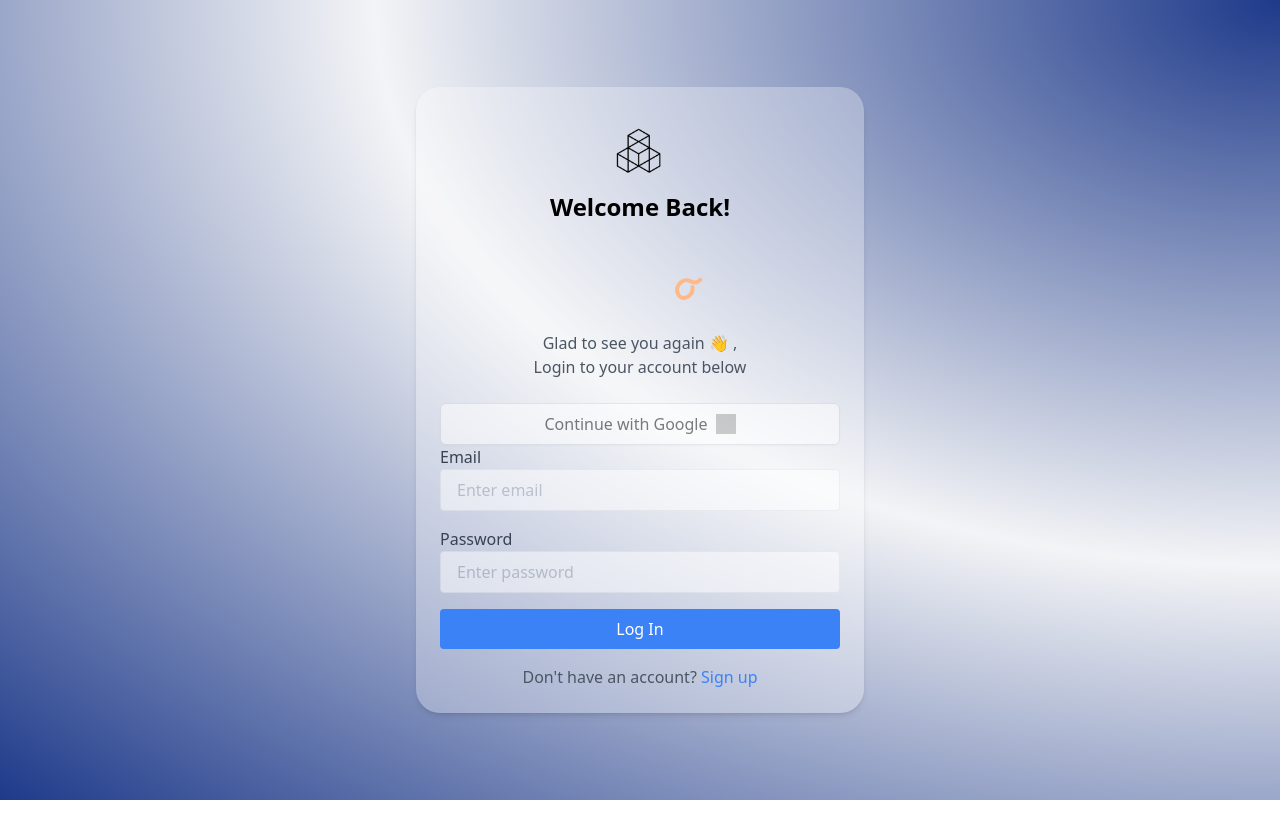
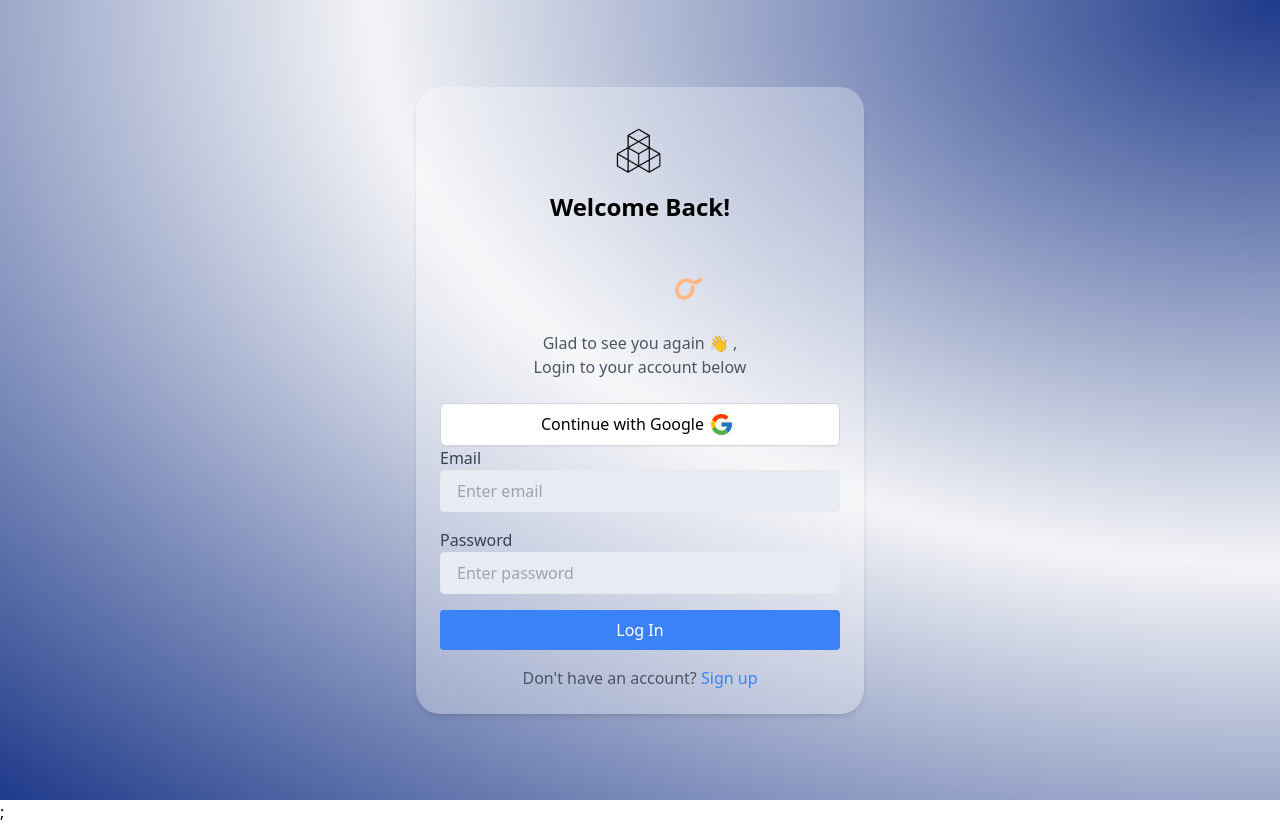
Before and after one commit to binary-amigo/Aceprep, a React (Vite) app: page / in a window 1280 px wide. Before the commit the page ends 800 px from the top, so only its background shows below. Built offline with nearby package versions, Linux system fonts and the light colour scheme; grey boxes are pictures that could not be loaded.

Commit message:
Added Google Sign In

```diff
--- a/package.json
+++ b/package.json
@@ -10,6 +10,7 @@
     "preview": "vite preview"
   },
   "dependencies": {
+    "@react-oauth/google": "^0.12.1",
     "gsap": "^3.12.5",
     "node-emoji": "^2.1.3",
     "react": "^18.2.0",
--- a/src/components/LogIn/Form.jsx
+++ b/src/components/LogIn/Form.jsx
@@ -1,57 +1,91 @@
 // LoginPage.js
 import image from "../../assets/images/Aceprep.png";
-import { useEffect } from 'react';
-import  * as emoji from 'node-emoji'
-import Lottie from 'react-lottie'
-import hello from '../../assets/lotties/hello';
+import { useEffect } from "react";
+import * as emoji from "node-emoji";
+import Lottie from "react-lottie";
+import hello from "../../assets/lotties/hello";
+import { useGoogleLogin } from "@react-oauth/google";
 
 const DisableScrollComponent = () => {
+  const login = useGoogleLogin({
+    onSuccess: (tokenResponse) => console.log(tokenResponse),
+  });
+
   useEffect(() => {
     // Disable scrolling when the component mounts
-      document.body.style.overflow = 'hidden';
+    document.body.style.overflow = "hidden";
 
     // Re-enable scrolling when the component unmounts
     return () => {
-        document.body.style.overflow = 'scroll';
+      document.body.style.overflow = "scroll";
     };
   }, []);
 
-    const emoji2 =emoji.find("wave")
+  const emoji2 = emoji.find("wave");
 
   const defaultOptions = {
     loop: true,
     autoplay: true,
     animationData: hello,
     rendererSettings: {
-        preserveAspectRatio: "xMidYMid slice"
-      }
+      preserveAspectRatio: "xMidYMid slice",
+    },
   };
 
   return (
     <div className=" bg-[radial-gradient(ellipse_at_top_right,_var(--tw-gradient-stops))] from-blue-900 via-gray-100 to-blue-900 flex justify-center items-center h-screen fixed-div  ">
       <div className="max-w-md w-full p-6 bg-white  shadow-md bg-opacity-30 backdrop-blur-sm rounded-3xl">
         <div className="text-center ">
-              <div className='flex w-20 mx-auto  '>
+          <div className="flex w-20 mx-auto  ">
             <img
               src={image} // Replace with your logo image path
-
               className="mx-auto justify-center items-center "
             />
           </div>
 
           <h2 className="mb-2 text-2xl font-bold">Welcome Back!</h2>
-            <Lottie   options={defaultOptions}             height={100}              width={200}            />
-            <p className="text-gray-600">Glad to see you again {emoji2.emoji} , <br />Login to your account below</p>
+          <Lottie options={defaultOptions} height={100} width={200} />
+          <p className="text-gray-600">
+            Glad to see you again {emoji2.emoji} , <br />
+            Login to your account below
+          </p>
         </div>
         <form className="mt-6">
           <button
-        className="flex items-center justify-center w-full bg-white border border-gray-300 rounded-md shadow-sm py-2 px-4 hover:bg-gray-100 focus:outline-none focus:ring-2 focus:ring-offset-2  opacity-50 hover:opacity-100 "
-      >Continue with Google
-        <img
+            onClick={() => login()}
+            className="flex items-center justify-center w-full bg-white border border-gray-300 rounded-md shadow-sm py-2 px-4  focus:outline-none focus:ring-2 focus:ring-offset-2  opacity-100 hover:bg-gray-100 "
+          >
+            Continue with Google
+            {/* <img
           src="/path/to/google-logo.png" // Replace with the actual Google logo image path
           alt="Google"
           className="h-5 w-5 ml-2"
-        />
+        /> */}
+            <svg
+              xmlns="http://www.w3.org/2000/svg"
+              x="0px"
+              y="0px"
+              width="35"
+              height="25"
+              viewBox="0 0 48 48"
+            >
+              <path
+                fill="#FFC107"
+                d="M43.611,20.083H42V20H24v8h11.303c-1.649,4.657-6.08,8-11.303,8c-6.627,0-12-5.373-12-12c0-6.627,5.373-12,12-12c3.059,0,5.842,1.154,7.961,3.039l5.657-5.657C34.046,6.053,29.268,4,24,4C12.955,4,4,12.955,4,24c0,11.045,8.955,20,20,20c11.045,0,20-8.955,20-20C44,22.659,43.862,21.35,43.611,20.083z"
+              ></path>
+              <path
+                fill="#FF3D00"
+                d="M6.306,14.691l6.571,4.819C14.655,15.108,18.961,12,24,12c3.059,0,5.842,1.154,7.961,3.039l5.657-5.657C34.046,6.053,29.268,4,24,4C16.318,4,9.656,8.337,6.306,14.691z"
+              ></path>
+              <path
+                fill="#4CAF50"
+                d="M24,44c5.166,0,9.86-1.977,13.409-5.192l-6.19-5.238C29.211,35.091,26.715,36,24,36c-5.202,0-9.619-3.317-11.283-7.946l-6.522,5.025C9.505,39.556,16.227,44,24,44z"
+              ></path>
+              <path
+                fill="#1976D2"
+                d="M43.611,20.083H42V20H24v8h11.303c-0.792,2.237-2.231,4.166-4.087,5.571c0.001-0.001,0.002-0.001,0.003-0.002l6.19,5.238C36.971,39.205,44,34,44,24C44,22.659,43.862,21.35,43.611,20.083z"
+              ></path>
+            </svg>
           </button>
           <div className="mb-4">
             <label htmlFor="email" className="block font-medium text-gray-700">
@@ -60,18 +94,21 @@ const DisableScrollComponent = () => {
             <input
               type="email"
               id="email"
-                className="w-full px-4 py-2 border rounded focus:outline-none  opacity-50 hover:opacity-100 "
+              className="w-full px-4 py-2 border rounded focus:outline-none bg-[#e8ebf2] hover:opacity-100 hover:bg-white focus:border-blue-500 transition duration-300 focus:opacity-100 text-black text-opacity-100"
               placeholder="Enter email"
             />
           </div>
           <div className="mb-4">
-              <label htmlFor="password" className="block font-medium text-gray-700">
+            <label
+              htmlFor="password"
+              className="block font-medium text-gray-700"
+            >
               Password
             </label>
             <input
               type="password"
               id="password"
-                className="w-full px-4 py-2 border rounded focus:outline-none opacity-50 hover:opacity-100"
+              className="w-full px-4 py-2 border rounded bg-[#e8ebf2] focus:outline-none hover:bg-white  hover:opacity-100 focus:border-blue-500 transition duration-300 focus:opacity-100"
               placeholder="Enter password"
             />
           </div>
@@ -83,12 +120,14 @@ const DisableScrollComponent = () => {
           </button>
         </form>
         <p className="mt-4 text-center text-gray-600">
-            Don't have an account? <a href="/signup" className="text-blue-500">Sign up</a>
+          Don't have an account?{" "}
+          <a href="/signup" className="text-blue-500">
+            Sign up
+          </a>
         </p>
       </div>
     </div>
   );
 };
 
-
 export default DisableScrollComponent;
--- a/src/components/Login.jsx
+++ b/src/components/Login.jsx
@@ -1,12 +1,27 @@
-import React from 'react'
-import Form from './LogIn/Form'
-
+import React from "react";
+import Form from "./LogIn/Form";
+import { GoogleOAuthProvider } from "@react-oauth/google";
+import { GoogleLogin } from "@react-oauth/google";
 function Login() {
   return (
     <div>
+      <GoogleOAuthProvider clientId="616250879564-fcmts04ko7j71r4hi1tkpg9jlf13etkf.apps.googleusercontent.com">
         <Form />
+      </GoogleOAuthProvider>
+      ;
     </div>
-  )
+  );
 }
 
-export default Login
+<GoogleLogin
+  onSuccess={cred => {
+    console.log(cred)
+  }}
+  onerror={() => {
+    console.log("error");
+  }}
+/>  ;
+
+
+
+export default Login;
```
Also changed, not shown: 1 other file (tests, documents, lock files or other folders). Lines whose indentation alone changed are shown as unchanged.
